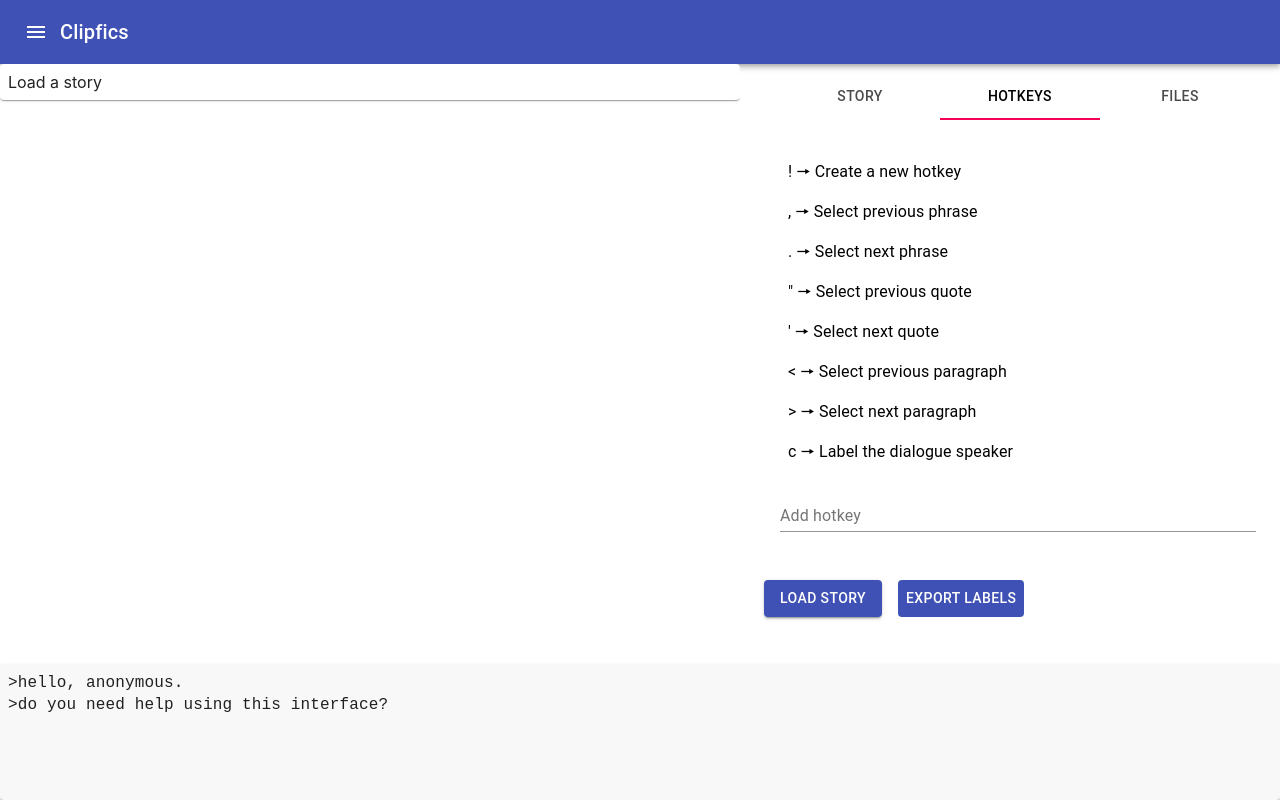
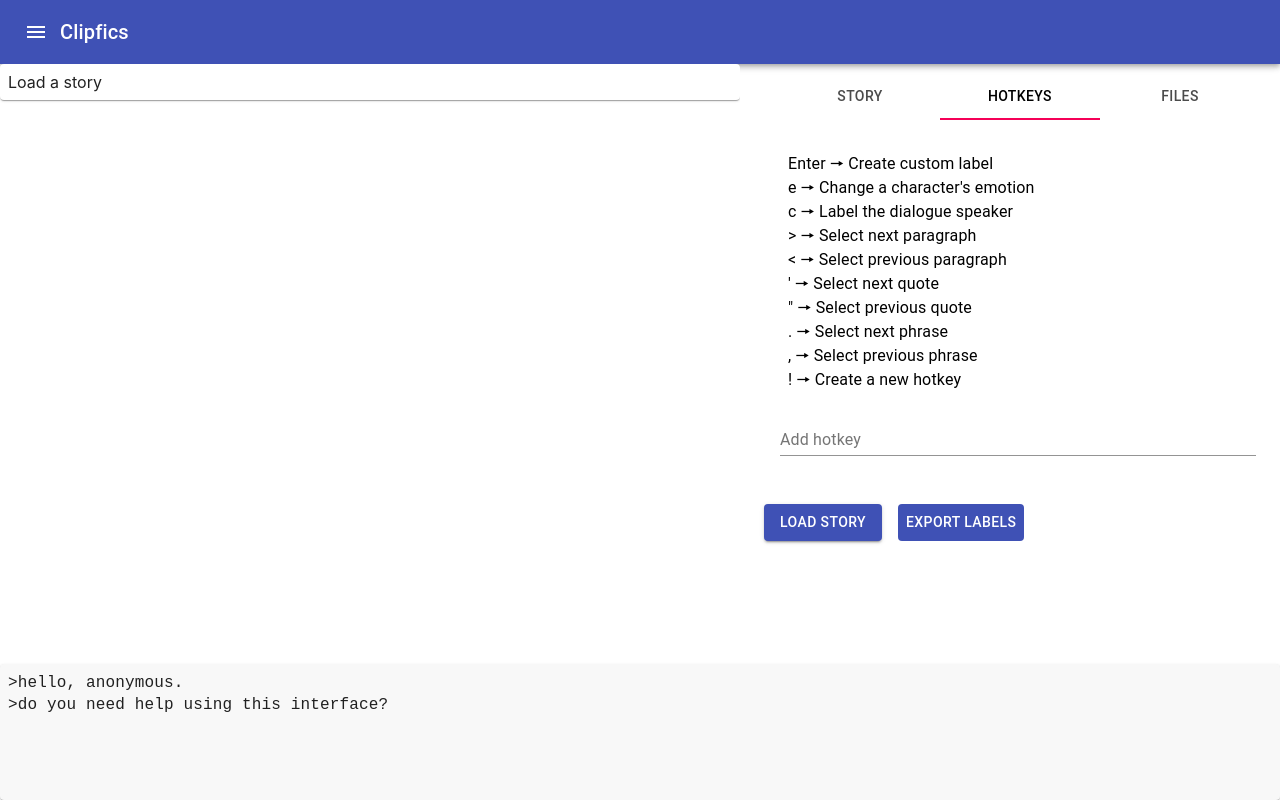
Before and after one commit to synthbot-anon/synthsites, a React (Create React App) app: page / in a window 1280 px wide. Both pictures are taken after a click on the tab "HOTKEYS". Built offline with nearby package versions, Linux system fonts and the light colour scheme.

Commit message:
hotkey validation + restore if disabled

```diff
--- a/src/App.js
+++ b/src/App.js
@@ -2,7 +2,7 @@
  * Main entry point for the frontend.
  */
 
-import React, { useState, useEffect, createRef, useContext } from 'react';
+import React, { useState, useEffect, useContext } from 'react';
 
 import {
   AppBar,
@@ -21,7 +21,6 @@
 import { ClipficsContext } from './tasks.js';
 import Terminal from 'common/Terminal.js';
 import FileImportButton from 'common/FileImportButton.js';
-import useInitializer from 'common/useInitializer.js';
 import useClipficsTask from 'tasks/useClipficsTask.js';
 import useForceUpdate from 'common/useForceUpdate.js';
 
--- a/src/clipfics/cookiesynth/CookieSynthLabel.js
+++ b/src/clipfics/cookiesynth/CookieSynthLabel.js
@@ -10,11 +10,6 @@
 import RangeUtils from 'common/RangeUtils.js';
 import { TerminalType, TerminalButton, TerminalSpan } from 'common/Terminal.js';
 import { Meta } from '../MetaReplay.js';
-import {
-  getSectionOffset,
-  getSectionNode,
-  getSectionRange,
-} from 'common/HtmlNavigator.js';
 
 const plural = (str) => {
   if (str.endsWith('s')) {
@@ -306,9 +301,6 @@
   );
 };
 
-// Highlights a Range object. The Range object MUST NOT span over multiple DOM nodes.
-const highlightSimpleRange = (range, highlightClass) => {};
-
 class LabelIndicator {
   rangeUtils;
   selection;
--- a/src/clipfics/cookiesynth/CookieSynthPaper.js
+++ b/src/clipfics/cookiesynth/CookieSynthPaper.js
@@ -1,4 +1,4 @@
-import React, { createRef, useEffect } from 'react';
+import React, { useEffect } from 'react';
 import { Paper } from '@material-ui/core';
 import sanitizeHtml from 'sanitize-html';
 import { useClipfics } from 'tasks.js';
@@ -7,10 +7,9 @@
   getCookieSynthCloseLabelType,
 } from 'clipfics/cookiesynth/common.js';
 import CookieSynthLabel from 'clipfics/cookiesynth/CookieSynthLabel.js';
-import RangeUtils from 'common/RangeUtils.js';
 
 const reloadLabels = (clipfics) => {
-  const { terminal, metaReplay } = clipfics;
+  const { terminal } = clipfics;
   const div = clipfics.storyContainerRef.current;
   const pendingLabels = new Map();
 
@@ -50,8 +49,6 @@
       const range = new Range();
 
       console.log((start.parentNode.childNodes, start));
-
-      const indexOf = Array.prototype.indexOf;
 
       const startContainer = start.nextSibling;
       const startOffset = 0;
--- a/src/clipfics/useClipkeys.js
+++ b/src/clipfics/useClipkeys.js
@@ -1,4 +1,4 @@
-import React, { useState, useContext } from 'react';
+import React, { useState, useContext, useRef } from 'react';
 import { ThemeContext } from 'theme.js';
 import { useClipfics } from 'tasks.js';
 import TextFieldModal from 'common/TextFieldModal.js';
@@ -12,37 +12,133 @@
 import { isLabelValid } from './cookiesynth/common.js';
 import { useCreateNewHotkey } from 'common/Hotkeys.js';
 import RangeUtils from 'common/RangeUtils.js';
+import { Button, Typography } from '@material-ui/core';
 
-const Hotkey = ({ shortcut, description, ...other }) => {
+const Hotkey = ({ hotkeys, shortcut, description, disabled, restore }) => {
   const { classes } = useContext(ThemeContext);
+  const classNamePaper = classes['c-hotkey__paper'];
+  const classNameDisabled = classes[`c-hotkey--${disabled ? 'disabled' : 'enabled'}`];
+  const classNames = `${classNamePaper} ${classNameDisabled}`;
+
   return (
-    <div
-      key={shortcut}
-      className={classes['c-hotkey__paper']}
-    >{`${shortcut} 🠖 ${description}`}</div>
+    <div>
+      <span className={classNames}>{`${shortcut} 🠖 ${description}`}</span>
+      {disabled && (
+        <Button
+          className={classes['c-hotkey__restore-button']}
+          variant="outlined"
+          size="small"
+          color="primary"
+          disabled={!disabled}
+          onClick={restore}
+        >
+          Restore
+        </Button>
+      )}
+    </div>
   );
 };
 
-const useDisplayableHotkeys = () => {
+const HotkeyDisplay = ({
+  hotkeys,
+  enabledHotkeys,
+  disabledHotkeys,
+  restoreHotkey,
+}) => {
+  const { classes } = useContext(ThemeContext);
+  hotkeys.useHotkeyUpdateListener();
+
+  return (
+    <div className={classes['c-controls__hotkey-list']}>
+      {Array.from(enabledHotkeys.entries()).map(([, entry]) => {
+        const [key, shortcut, , description] = entry;
+        return (
+          <Hotkey
+            key={key}
+            hotkeys={hotkeys}
+            shortcut={shortcut}
+            description={description}
+            disabled={false}
+          />
+        );
+      })}
+
+      {Array.from(disabledHotkeys.entries()).map(([key, entry]) => {
+        console.log('disabled:', entry);
+        const [shortcut, action, description] = entry;
+
+        return (
+          <Hotkey
+            key={key}
+            hotkeys={hotkeys}
+            shortcut={shortcut}
+            description={description}
+            disabled={true}
+            restore={() => restoreHotkey(key)}
+          />
+        );
+      })}
+    </div>
+  );
+};
+
+const useHotkeyDisplay = () => {
   const clipfics = useClipfics();
-  const [existingHotkeyActions] = useState({});
-  let [hotkeyDisplays, setHotkeyDisplays] = useState([]);
+  const state = useRef({
+    nextHotkeyIndex: 0,
+    enabledHotkeys: new Map(),
+    disabledHotkeys: new Map(),
+  });
 
-  clipfics.hotkeys.useHotkeys();
-
-  const registerHotkey = (shortcut, action, display) => {
-    if (shortcut in existingHotkeyActions) {
-      const existingAction = existingHotkeyActions[shortcut];
-      clipfics.hotkeys.unregisterHotkey(shortcut, existingAction);
-      hotkeyDisplays = hotkeyDisplays.filter((x) => x['key'] !== shortcut);
+  const registerHotkey = (shortcut, action, description) => {
+    if (state.current.enabledHotkeys.has(shortcut)) {
+      const [
+        oldKey,
+        oldShortcut,
+        oldAction,
+        oldDescription,
+      ] = state.current.enabledHotkeys.get(shortcut);
+      clipfics.hotkeys.unregisterHotkey(shortcut, oldAction);
+      state.current.disabledHotkeys.set(oldKey, [
+        oldShortcut,
+        oldAction,
+        oldDescription,
+      ]);
     }
 
+    state.current.enabledHotkeys.set(shortcut, [
+      state.current.nextHotkeyIndex++,
+      shortcut,
+      action,
+      description,
+    ]);
+
     clipfics.hotkeys.registerHotkey(shortcut, action);
-    setHotkeyDisplays((hotkeyDisplays = [display, ...hotkeyDisplays]));
-    existingHotkeyActions[shortcut] = action;
   };
 
-  return { registerHotkey, hotkeyDisplays };
+  const restoreHotkey = (key) => {
+    const [shortcut, action, description] = state.current.disabledHotkeys.get(key);
+    const [oldKey, oldShortcut, oldAction, oldDescription] = state.current.enabledHotkeys.get(shortcut);
+    clipfics.hotkeys.unregisterHotkey(shortcut, oldAction);
+    state.current.disabledHotkeys.delete(key);
+    state.current.enabledHotkeys.set(shortcut, [key, shortcut, action, description]);
+    state.current.disabledHotkeys.set(oldKey, [oldShortcut, oldAction, oldDescription]);
+    clipfics.hotkeys.registerHotkey(shortcut, action);
+  };
+
+  const Display = () => (
+    <HotkeyDisplay
+      hotkeys={clipfics.hotkeys}
+      enabledHotkeys={state.current.enabledHotkeys}
+      disabledHotkeys={state.current.disabledHotkeys}
+      restoreHotkey={restoreHotkey}
+    />
+  );
+
+  return {
+    HotkeyDisplay: Display,
+    registerHotkey,
+  };
 };
 
 export default () => {
@@ -74,7 +170,7 @@
   let [originalLabel, setOriginalLabel] = useState();
 
   const [lastSelection, setLastSelection] = useState();
-  const { registerHotkey, hotkeyDisplays } = useDisplayableHotkeys();
+  const { HotkeyDisplay, registerHotkey } = useHotkeyDisplay();
   let [pendingLabel, setPendingLabel] = useState();
 
   const requestNewLabel = (currentLabel, onComplete) => {
@@ -92,10 +188,8 @@
 
     beginRequestMissingProps(pendingLabel.missingTemplateProperties)
       .then(() => {
-        const { terminal, selection, metaReplay } = clipfics;
-        if (
-          pendingLabel.injectLabel(clipfics)
-        ) {
+        const { terminal } = clipfics;
+        if (pendingLabel.injectLabel(clipfics)) {
           setNewHotkeyValue(pendingLabel.completedLabel);
         } else {
           terminal.log('invalid label:', pendingLabel.completedLabel);
@@ -146,11 +240,7 @@
   };
 
   const createHotkey = (shortcut, action, description) => {
-    registerHotkey(
-      shortcut,
-      action,
-      <Hotkey key={shortcut} shortcut={shortcut} description={description} />,
-    );
+    registerHotkey(shortcut, action, description);
   };
 
   const createLabelHotkey = (shortcut, labelTemplate) => {
@@ -201,13 +291,6 @@
     createHotkey('!', createHotkeyHotkey, 'Create a new hotkey');
   });
 
-  const HotkeyDisplay = () => {
-    const { classes } = useContext(ThemeContext);
-    return (
-      <div className={classes['c-controls__hotkey-list']} children={hotkeyDisplays} />
-    );
-  };
-
   const HotkeyModals = () => (
     <React.Fragment>
       <TextFieldModal
@@ -248,7 +331,11 @@
   );
 
   const CreateHotkey = () => (
-    <CreateNewHotkey hotkeys={clipfics.hotkeys} onHotkeyAdded={createLabelHotkey} isHotkeyValid={isLabelValid} />
+    <CreateNewHotkey
+      hotkeys={clipfics.hotkeys}
+      onHotkeyAdded={createLabelHotkey}
+      isHotkeyValid={isLabelValid}
+    />
   );
 
   clipfics.requestNewLabel = requestNewLabel;
--- a/src/common/Hotkeys.js
+++ b/src/common/Hotkeys.js
@@ -65,14 +65,16 @@
 
     previousActions.push(action);
     this.lastUpdate += 1;
+    this.watchers.forEach((f) => f(this.lastUpdate));
   }
 
   unregisterHotkey(shortcut, action) {
     this.#hotkeys[shortcut] = this.#hotkeys[shortcut].filter((x) => x !== action);
     this.lastUpdate += 1;
+    this.watchers.forEach((f) => f(this.lastUpdate));
   }
 
-  useHotkeys() {
+  useHotkeyUpdateListener() {
     const [, setLastUpdate] = useState(this.lastUpdate);
 
     useEffect(() => {
@@ -81,8 +83,6 @@
         this.watchers = this.watchers.filter((x) => x !== setLastUpdate);
       };
     }, []);
-
-    return this.#hotkeys;
   }
 }
 
@@ -149,7 +149,7 @@
 
   useEffect(() => {
     inputRef.requestHotkeyFor = requestHotkeyFor;
-  }, [inputRef]);
+  });
 
   const onShortcutCaptured = (shortcut, label) => {
     setCaptureShortcut(false);
--- a/src/tasks/useClipficsTask.js
+++ b/src/tasks/useClipficsTask.js
@@ -60,7 +60,6 @@
 };
 
 export default (terminal) => {
-  const [resource, setResource] = useState();
   const [taskContext] = useState(() => {
     const result = {};
     result.hotkeys = new Hotkeys();
--- a/src/theme.js
+++ b/src/theme.js
@@ -62,7 +62,20 @@
 
   'c-hotkey__paper': {
     padding: theme.spacing(1),
-    width: '100%',
+    'line-height': '22px',
+  },
+
+  'c-hotkey--enabled': {
+    color: 'black',
+  },
+
+  'c-hotkey--disabled': {
+    color: 'gray',
+  },
+
+  'c-hotkey__restore-button': {
+    'padding-top': 0,
+    'padding-bottom': 0,
   },
 
   'c-labelmodal__container': {
```
